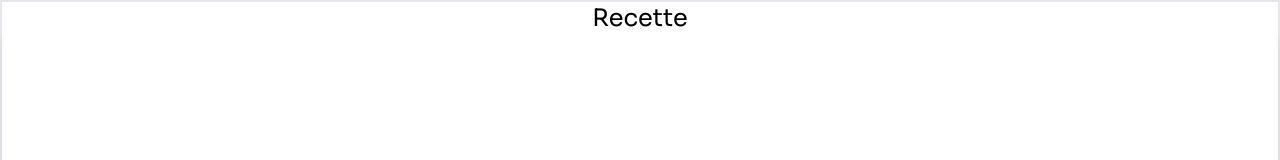
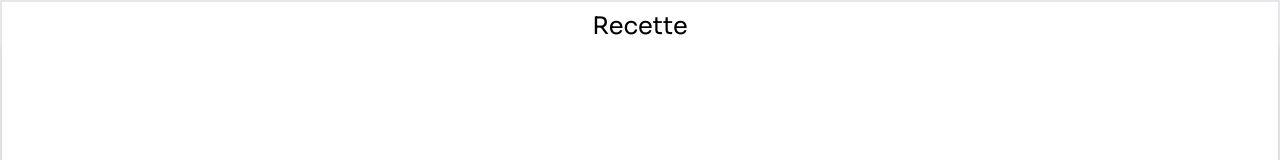
Before and after one commit to Andrewgraemebrooks/recette-front, a Next.js app: page /login in a window 1280 px wide. Shown: the top 160 px of the page. Built offline with nearby package versions, Linux system fonts and the light colour scheme.

Commit message:
Added padding to the title

```diff
--- a/pages/login.tsx
+++ b/pages/login.tsx
@@ -3,7 +3,7 @@ import type { NextPage } from 'next'
 const Login: NextPage = () => {
   return (
     <div className="flex flex-col border-solid border-2 min-h-screen">
-      <div className="title flex justify-center">
+      <div className="title flex justify-center pt-2">
         <h1 className="text-2xl">Recette</h1>
       </div>
       <form className="flex items-center flex-col flex-grow justify-center bg-white shadow-md rounded px-8 pt-6 pb-8">
```
